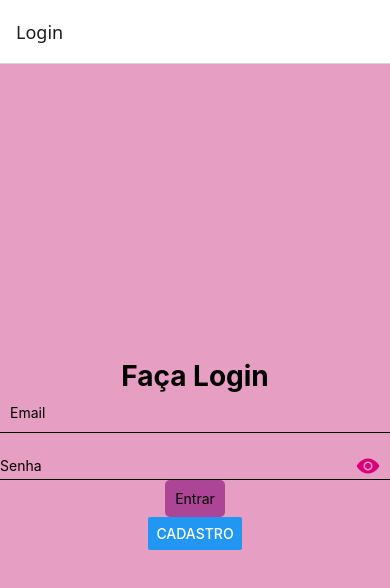
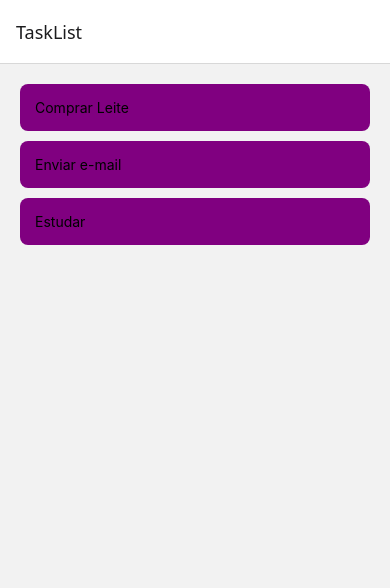
Before and after one commit to MariaFernandaCintra/mobile_meuApp, a React Native app: screen /TaskList in a window 390 px wide. Shown: the top 588 px of the page. Built offline with nearby package versions, Linux system fonts and the light colour scheme.

Commit message:
TaskList e TaskDetail

```diff
--- a/src/App.js
+++ b/src/App.js
@@ -4,6 +4,8 @@
 import Evento from './screens/CadastroEventoScreen';
 import Organizador from './screens/CadastroOrganizadorScreen';
 import Ingresso from './screens/CadastroIngressoScreen';
+import TaskList from './screens/TaskList';
+import TaskDetail from './screens/TaskDetail';
 import {NavigationContainer} from "@react-navigation/native";
 import { createStackNavigator } from '@react-navigation/stack';
 
@@ -14,6 +16,8 @@
   return (
    <NavigationContainer>
     <Stack.Navigator>
+    <Stack.Screen name="TaskList" component={TaskList}/>
+    <Stack.Screen name="TaskDetail" component={TaskDetail}/>
       <Stack.Screen name="Login" component={Login}/>
       <Stack.Screen name="Cadastro" component={Cadastro}/>
       <Stack.Screen name="Home" component={Home}/>
--- a/src/screens/CadastroIngressoScreen.js
+++ b/src/screens/CadastroIngressoScreen.js
@@ -32,7 +32,7 @@
 
     return (
       <View style={styles.container}>
-        <Text style={styles.title}>Faça o cadstro do Ingresso</Text>
+        <Text style={styles.title}>Faça o cadastro do Ingresso</Text>
         <TextInput
           style={styles.input}
           placeholder="Preço"
--- a/src/screens/HomeScreen.js
+++ b/src/screens/HomeScreen.js
@@ -13,6 +13,7 @@
 
 export default function Home({ navigation }) {
   return (
+    <View style={styles.container}>
     <View style={styles.header}>
        <Button
        title="Cadastrar Evento"
@@ -29,6 +30,7 @@
        onPress={() => navigation.navigate("Organizador")}
        />
     </View>
+    </View>
   )
 }
 
@@ -36,6 +38,10 @@
 header:{
 
 },
+container:{
+  flex: 1,
+  backgroundColor: "#E69EC3",
+},
 button: {
 backgroundColor: "#AD4596",
 alignContent: "center",
--- a/src/screens/Login.js
+++ b/src/screens/Login.js
@@ -18,7 +18,7 @@
   const [user, setUser] = useState({
     email: "",
     password: "",
-    showPassword:false
+    showPassword:true
   });
 
   async function handleLogin() {
--- /dev/null
+++ b/src/screens/TaskDetail.js
@@ -0,0 +1,14 @@
+import React from "react";
+import { View, Text } from "react-native";
+
+export default function TaskDetail({route}) {
+  const { task } = route.params;
+  return (
+    <View>
+      <Text>Detalhes da tarefa: {task.title}</Text>
+      <Text>Data: {task.date}</Text>
+      <Text>Hora: {task.time}</Text>
+      <Text>Local: {task.address}</Text>
+    </View>
+  );
+}
--- /dev/null
+++ b/src/screens/TaskList.js
@@ -0,0 +1,69 @@
+import React from "react";
+import {
+  View,
+  Text,
+  TouchableOpacity,
+  FlatList,
+  StyleSheet,
+} from "react-native";
+
+export default function TaskList({ navigation }) {
+  const tasks = [
+    {
+      id: 1,
+      title: "Comprar Leite",
+      date: "2025-02-27",
+      time: "10:00",
+      address: "Supermercado Noemia",
+    },
+    {
+      id: 2,
+      title: "Enviar e-mail",
+      date: "2024-06-20",
+      time: "14:45",
+      address: "Trabalho",
+    },
+    {
+      id: 3,
+      title: "Estudar",
+      date: "2024-06-26",
+      time: "00:00",
+      address: "Casa",
+    },
+  ];
+
+  const handleTaskPress = (task) => {
+    navigation.navigate("TaskDetail", { task });
+  };
+
+  return (
+    <View style={styles.container}>
+      <FlatList
+        data={tasks}
+        keyExtractor={(item) => item.id.toString}
+        renderItem={({ item }) => (
+          <TouchableOpacity
+            style={styles.itemCard}
+            onPress={() => handleTaskPress(item)}
+          >
+            <Text>{item.title}</Text>
+          </TouchableOpacity>
+        )}
+      />
+    </View>
+  );
+}
+
+const styles = StyleSheet.create({
+  container: {
+    flex: 1,
+    padding: 20,
+    paddingTop: 20,
+  },
+  itemCard: {
+    padding: 15,
+    backgroundColor: "purple",
+    marginBottom: 10,
+    borderRadius: 8,
+  },
+});
```
